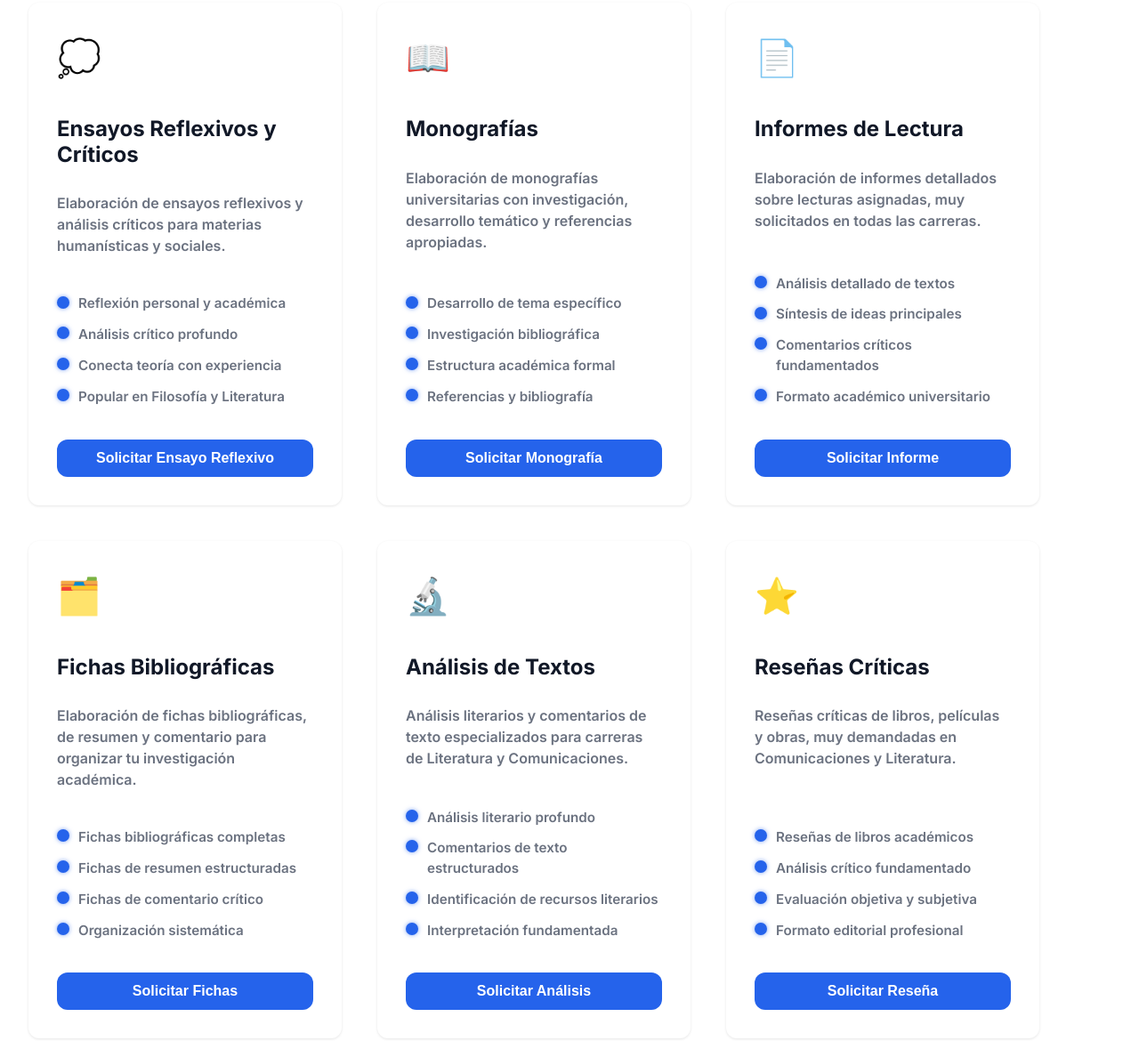
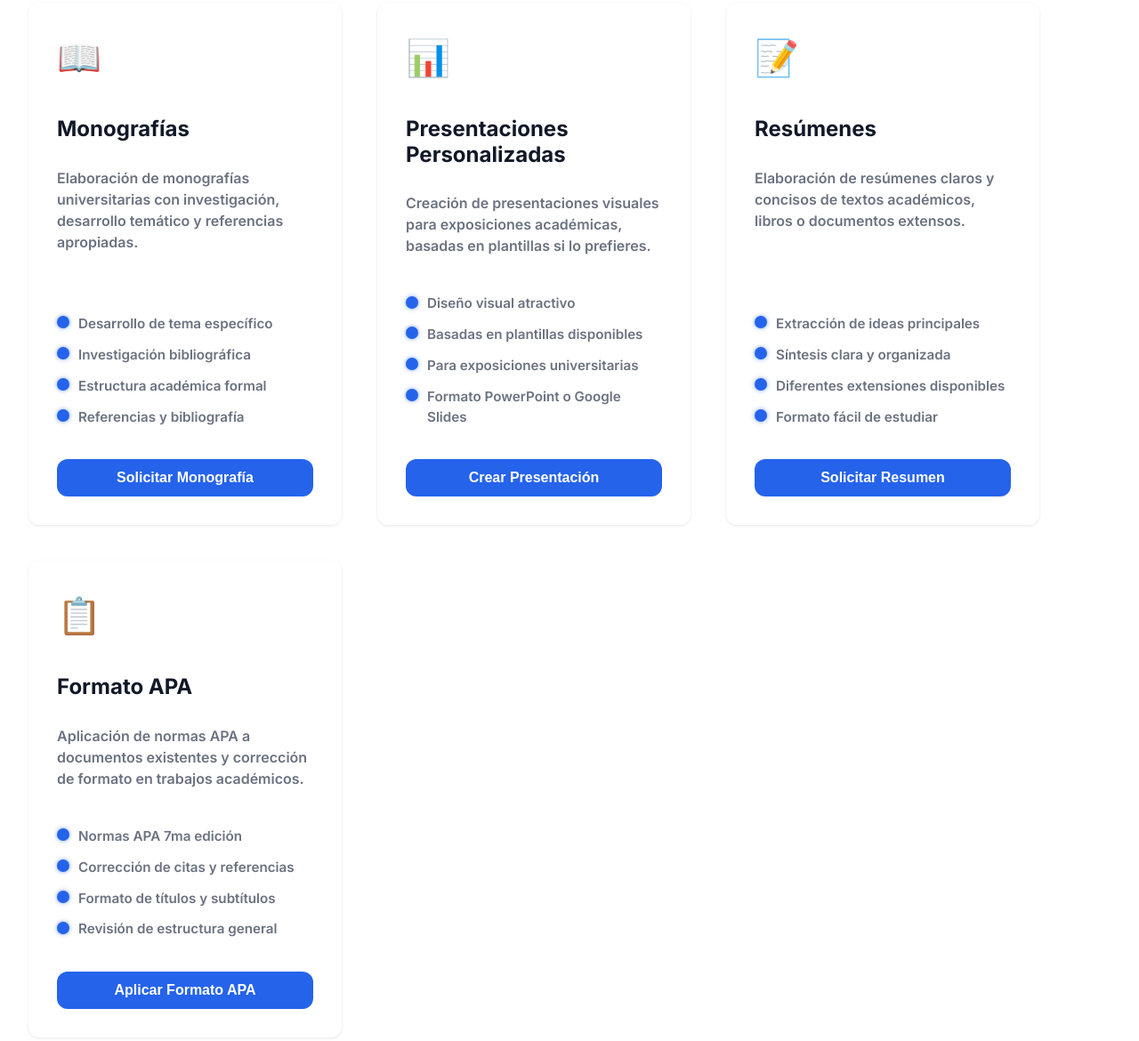
Before and after one commit to HansooNevie/web, a plain HTML site: page index.html in a window 1280 px wide. Shown: the part 1137-2307 px from the top of the page at 89% size. Drawn offline with Linux system fonts and the light colour scheme.

Commit message:
Update index.html
xd

```diff
--- a/index.html
+++ b/index.html
@@ -1,4 +1,3 @@
-
 <!DOCTYPE html>
 <html lang="es">
 <head>
@@ -70,6 +69,7 @@
       letter-spacing: -0.02em;
     }
 
+    /* Simple nav items placeholder on right */
     .nav-links {
       display: flex;
       gap: 1.5rem;
@@ -91,6 +91,7 @@
       width: 100%;
     }
 
+    /* Hero Section */
     .hero {
       text-align: center;
       margin-bottom: 4rem;
@@ -133,6 +134,7 @@
       transform: translateY(-2px);
     }
 
+    /* Services Grid */
     .services-grid {
       display: grid;
       grid-template-columns: repeat(auto-fit, minmax(320px, 1fr));
@@ -206,6 +208,7 @@
       transform: translateY(-50%);
     }
 
+    /* Card Buttons */
     .card-button {
       margin-top: auto;
       padding: 0.75rem 1.5rem;
@@ -226,6 +229,7 @@
       transform: translateY(-2px);
     }
 
+    /* Important info section */
     .info-section {
       max-width: 760px;
       margin: 3rem auto 0;
@@ -250,12 +254,14 @@
       list-style-type: disc;
     }
 
+    /* New section for time requirements */
     .time-requirements {
       margin-top: 1.5rem;
       color: var(--text-secondary);
       font-size: 0.95rem;
     }
 
+    /* Footer / Contact Section */
     footer {
       margin-top: auto;
       background: linear-gradient(135deg, #f3f4f6, #e5e7eb);
@@ -304,6 +310,7 @@
       transform: translateY(-3px);
     }
 
+    /* Responsive */
     @media (max-width: 768px) {
       nav {
         padding: 0 1rem;
@@ -337,7 +344,7 @@
   <main>
     <section class="hero" role="region" aria-labelledby="hero-title">
       <h1 id="hero-title">Catálogo de Servicios Académicos Universitarios</h1>
-      <p>Apoyo confiable para estudiantes universitarios de pregrado en carreras humanísticas y sociales.</p>
+      <p>Apoyo confiable y profesional para estudiantes universitarios de pregrado en carreras humanísticas y sociales.</p>
       <button class="cta-button" onclick="document.getElementById('contact').scrollIntoView({behavior: 'smooth'})" aria-label="Contactar por WhatsApp">Contáctame</button>
     </section>
 
@@ -381,19 +388,6 @@
         <button class="card-button" aria-label="Solicitar servicio de Redacción de Ensayos">Encargar Ensayo</button>
       </article>
 
-      <article class="card" tabindex="0" aria-labelledby="ensayos-reflexivos-title">
-        <div class="card-icon" aria-hidden="true">💭</div>
-        <h2 id="ensayos-reflexivos-title" class="card-title">Ensayos Reflexivos y Críticos</h2>
-        <p class="card-description">Elaboración de ensayos reflexivos y análisis críticos para materias humanísticas y sociales.</p>
-        <ul class="card-features">
-          <li>Reflexión personal y académica</li>
-          <li>Análisis crítico profundo</li>
-          <li>Conecta teoría con experiencia</li>
-          <li>Popular en Filosofía y Literatura</li>
-        </ul>
-        <button class="card-button" aria-label="Solicitar servicio de Ensayos Reflexivos">Solicitar Ensayo Reflexivo</button>
-      </article>
-
       <article class="card" tabindex="0" aria-labelledby="monografias-title">
         <div class="card-icon" aria-hidden="true">📖</div>
         <h2 id="monografias-title" class="card-title">Monografías</h2>
@@ -407,65 +401,13 @@
         <button class="card-button" aria-label="Solicitar servicio de Monografías">Solicitar Monografía</button>
       </article>
 
-      <article class="card" tabindex="0" aria-labelledby="informes-lectura-title">
-        <div class="card-icon" aria-hidden="true">📄</div>
-        <h2 id="informes-lectura-title" class="card-title">Informes de Lectura</h2>
-        <p class="card-description">Elaboración de informes detallados sobre lecturas asignadas, muy solicitados en todas las carreras.</p>
-        <ul class="card-features">
-          <li>Análisis detallado de textos</li>
-          <li>Síntesis de ideas principales</li>
-          <li>Comentarios críticos fundamentados</li>
-          <li>Formato académico universitario</li>
-        </ul>
-        <button class="card-button" aria-label="Solicitar servicio de Informes de Lectura">Solicitar Informe</button>
-      </article>
-
-      <article class="card" tabindex="0" aria-labelledby="fichas-title">
-        <div class="card-icon" aria-hidden="true">🗂️</div>
-        <h2 id="fichas-title" class="card-title">Fichas Bibliográficas</h2>
-        <p class="card-description">Elaboración de fichas bibliográficas, de resumen y comentario para organizar tu investigación académica.</p>
-        <ul class="card-features">
-          <li>Fichas bibliográficas completas</li>
-          <li>Fichas de resumen estructuradas</li>
-          <li>Fichas de comentario crítico</li>
-          <li>Organización sistemática</li>
-        </ul>
-        <button class="card-button" aria-label="Solicitar servicio de Fichas Bibliográficas">Solicitar Fichas</button>
-      </article>
-
-      <article class="card" tabindex="0" aria-labelledby="analisis-textos-title">
-        <div class="card-icon" aria-hidden="true">🔬</div>
-        <h2 id="analisis-textos-title" class="card-title">Análisis de Textos</h2>
-        <p class="card-description">Análisis literarios y comentarios de texto especializados para carreras de Literatura y Comunicaciones.</p>
-        <ul class="card-features">
-          <li>Análisis literario profundo</li>
-          <li>Comentarios de texto estructurados</li>
-          <li>Identificación de recursos literarios</li>
-          <li>Interpretación fundamentada</li>
-        </ul>
-        <button class="card-button" aria-label="Solicitar servicio de Análisis de Textos">Solicitar Análisis</button>
-      </article>
-
-      <article class="card" tabindex="0" aria-labelledby="resenas-title">
-        <div class="card-icon" aria-hidden="true">⭐</div>
-        <h2 id="resenas-title" class="card-title">Reseñas Críticas</h2>
-        <p class="card-description">Reseñas críticas de libros, películas y obras, muy demandadas en Comunicaciones y Literatura.</p>
-        <ul class="card-features">
-          <li>Reseñas de libros académicos</li>
-          <li>Análisis crítico fundamentado</li>
-          <li>Evaluación objetiva y subjetiva</li>
-          <li>Formato editorial profesional</li>
-        </ul>
-        <button class="card-button" aria-label="Solicitar servicio de Reseñas Críticas">Solicitar Reseña</button>
-      </article>
-
       <article class="card" tabindex="0" aria-labelledby="presentaciones-title">
         <div class="card-icon" aria-hidden="true">📊</div>
         <h2 id="presentaciones-title" class="card-title">Presentaciones Personalizadas</h2>
         <p class="card-description">Creación de presentaciones visuales para exposiciones académicas, basadas en plantillas si lo prefieres.</p>
         <ul class="card-features">
           <li>Diseño visual atractivo</li>
-          <li>Basadas en plantillas de Pinterest</li>
+          <li>Basadas en plantillas disponibles</li>
           <li>Para exposiciones universitarias</li>
           <li>Formato PowerPoint o Google Slides</li>
         </ul>
@@ -483,19 +425,6 @@
           <li>Formato fácil de estudiar</li>
         </ul>
         <button class="card-button" aria-label="Solicitar servicio de Resúmenes">Solicitar Resumen</button>
-      </article>
-
-      <article class="card" tabindex="0" aria-labelledby="humanizacion-title">
-        <div class="card-icon" aria-hidden="true">🤖</div>
-        <h2 id="humanizacion-title" class="card-title">Humanización de Textos</h2>
-        <p class="card-description">Reescritura y humanización de textos para evitar detección por sistemas antiplagio como Turnitin.</p>
-        <ul class="card-features">
-          <li>Reescritura completa manteniendo el sentido</li>
-          <li>Estilo natural y académico</li>
-          <li>Evita detección de IA</li>
-          <li>Conserva la calidad del contenido</li>
-        </ul>
-        <button class="card-button" aria-label="Solicitar servicio de Humanización">Humanizar Texto</button>
       </article>
 
       <article class="card" tabindex="0" aria-labelledby="apa-title">
@@ -517,8 +446,6 @@
       <ul>
         <li><strong>Nivel académico:</strong> Solo trabajos de pregrado universitario.</li>
         <li><strong>Materias:</strong> No realizo trabajos de matemáticas, estadística, contabilidad, física, química u otras materias numéricas.</li>
-        <li><strong>Trabajos manuscritos:</strong> No realizo trabajos manuscritos, solo digitales.</li>
-        <li><strong>Tesis y similares:</strong> No realizo tesis, simulaciones, proyectos de investigación de tesis o cualquier trabajo relacionado con tesis de grado.</li>
         <li><strong>Especialización:</strong> Enfocada en carreras humanísticas, sociales y de letras.</li>
         <li><strong>Calidad:</strong> Trabajos elaborados con dedicación y responsabilidad académica.</li>
       </ul>
@@ -532,41 +459,10 @@
   <footer id="contact" role="contentinfo" aria-label="Sección de contacto">
     <h2>¿Necesitas ayuda con algún trabajo?</h2>
     <p>Contáctame por WhatsApp para conversar sobre tu proyecto y obtener una cotización personalizada.</p>
-    <a href="https://wa.me/51965138551?text=Hola%20Resumify%2C%20necesito%20ayuda%20con%20un%20trabajo%20universitario" class="whatsapp-link" target="_blank" rel="noopener noreferrer" aria-label="Contactar por WhatsApp">
+    <a href="https://wa.me/51938157562?text=Hola%20Resumify%2C%20necesito%20ayuda%20con%20un%20trabajo%20universitario" class="whatsapp-link" target="_blank" rel="noopener noreferrer" aria-label="Contactar por WhatsApp">
       📱 Escribir por WhatsApp
     </a>
   </footer>
 
   <script>
-    // Añadir funcionalidad a los botones de los cards para abrir WhatsApp con mensaje predefinido
-    document.querySelectorAll('.card-button').forEach(button => {
-      button.addEventListener('click', () => {
-        const card = button.closest('.card');
-        const service = card.querySelector('.card-title').textContent.trim();
-        const url = `https://wa.me/51965138551?text=${encodeURIComponent(
-          'Hola! Me interesa el servicio de: ' + service + '. ¿Podrías darme más información y una cotización?'
-        )}`;
-        window.open(url, '_blank', 'noopener,noreferrer');
-      });
-    });
-
-    // Aplicar animación a las cards
-    document.querySelectorAll('.card').forEach((card, index) => {
-      card.style.opacity = '0';
-      card.style.transform = 'translateY(20px)';
-      card.style.transition = `opacity 0.6s ease ${index * 0.1}s, transform 0.6s ease ${index * 0.1}s`;
-
-      const observer = new IntersectionObserver(function(entries) {
-        entries.forEach(entry => {
-          if (entry.isIntersecting) {
-            entry.target.style.opacity = '1';
-            entry.target.style.transform = 'translateY(0)';
-          }
-        });
-      }, { threshold: 0.1 });
-
-      observer.observe(card);
-    });
-  </script>
-</body>
-</html>
+    // Añadir
```
